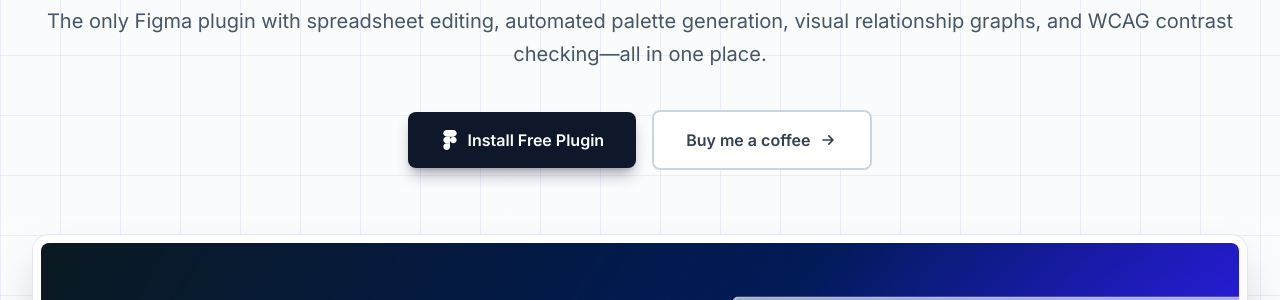
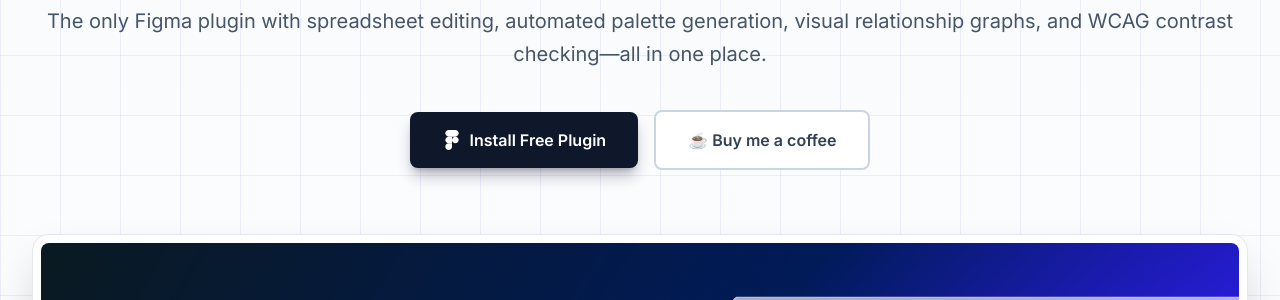
Before and after one commit to krstivoja/winden-tokens, a Jekyll site: the page built from docs/index.html, in a window 1280 px wide and 900 px high. Shown: the part 310-610 px from the top of the window. Built offline with Jekyll 4.4.1, drawn with Linux system fonts in a browser that asks for light colours; nearby versions of some CDN libraries.

Commit message:
Add coffee emoji and remove arrow from Buy me a coffee button
- Added ☕ emoji on the left side of the button text
- Removed arrow icon from the right side
- Cleaner, more friendly button design

```diff
--- a/docs/index.html
+++ b/docs/index.html
@@ -79,8 +79,7 @@
               Install Free Plugin
             </a>
             <a href="https://paypal.me/newinstockholm" target="_blank" class="inline-flex items-center gap-2 rounded-lg border-2 border-slate-300 bg-white px-8 py-4 text-base font-semibold text-slate-700 hover:border-slate-400 hover:bg-slate-50 transition">
-              Buy me a coffee
-              <svg class="h-5 w-5" fill="none" stroke="currentColor" viewBox="0 0 24 24"><path stroke-linecap="round" stroke-linejoin="round" stroke-width="2" d="M13 7l5 5m0 0l-5 5m5-5H6"/></svg>
+              ☕ Buy me a coffee
             </a>
           </div>
 
```
